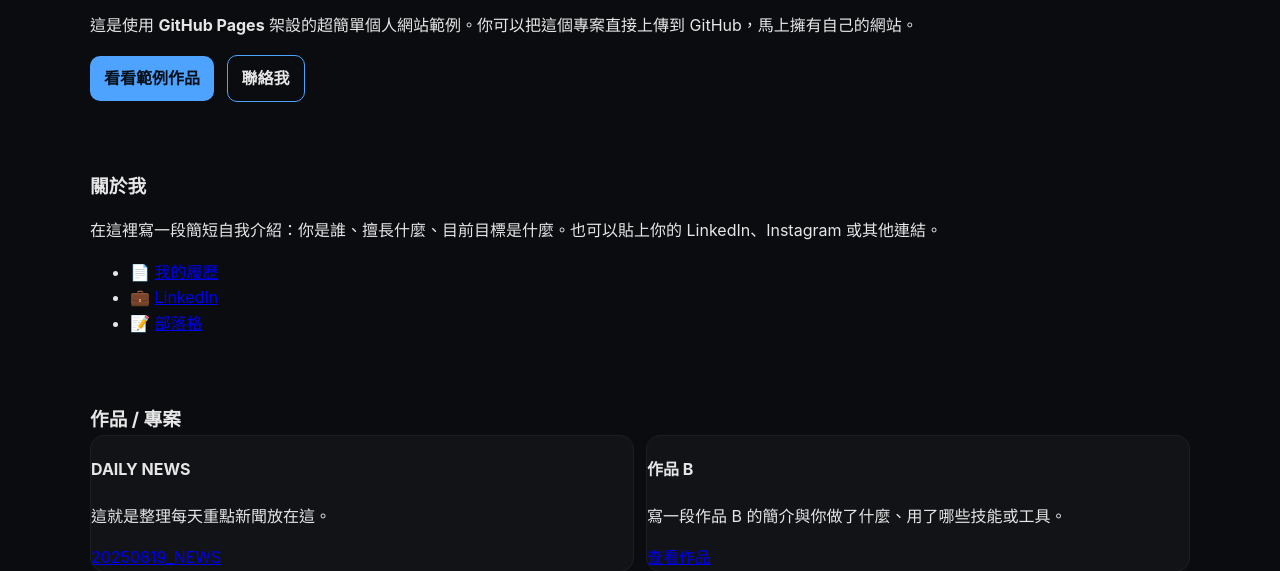
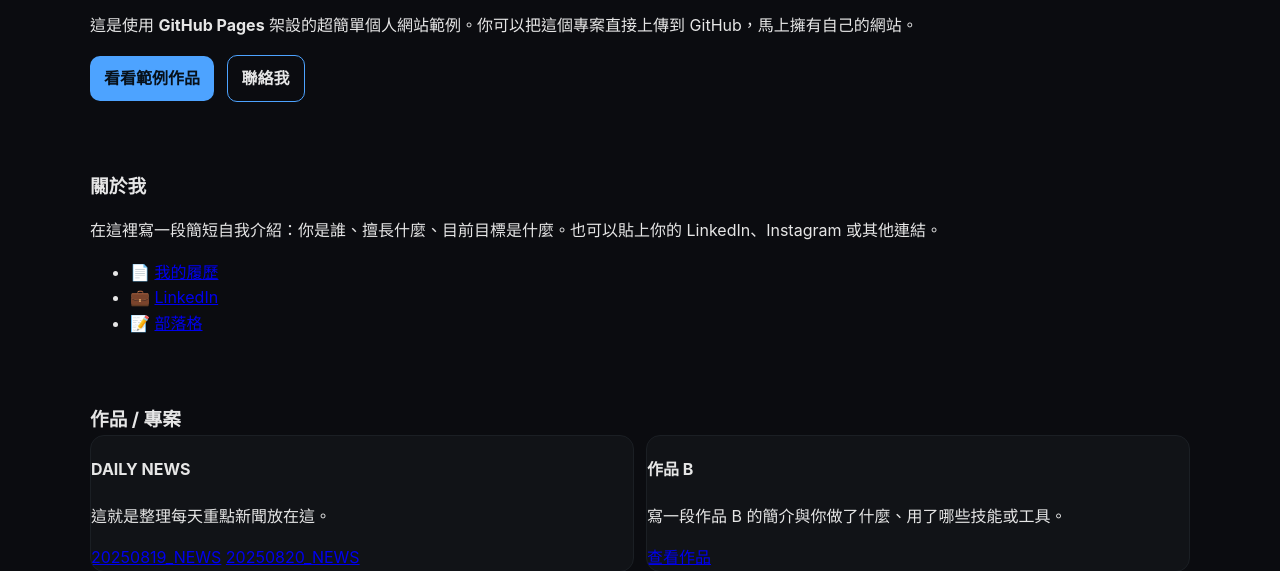
Before and after one commit to FrankJhou/github.io, a plain HTML site: page index.html in a window 1280 px wide. Shown: the part 234-805 px from the top of the page. Drawn offline with Linux system fonts and the light colour scheme.

Commit message:
Update index.html

```diff
--- a/index.html
+++ b/index.html
@@ -49,6 +49,7 @@
             <h4>DAILY NEWS</h4>
             <p>這就是整理每天重點新聞放在這。</p>
             <a href="20250819_NEWS.pdf" target="_blank">20250819_NEWS</a>
+            <a href="20250820_NEWS.pdf" target="_blank">20250820_NEWS</a>
           </article>
           <article class="card">
             <h4>作品 B</h4>
```
